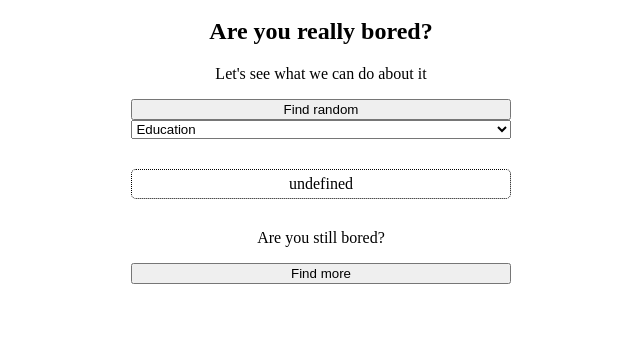
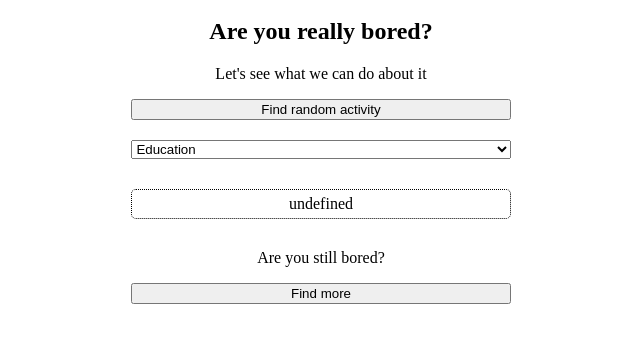
Before and after one commit to HannaSyn/Free_time_app, a website built with Parcel: page index.html in a window 1280 px wide. Shown: the part 70-412 px from the top of the page, without its empty margins (319-959 px from the left). Built offline with nearby package versions, Linux system fonts and the light colour scheme; no server answers.

Commit message:
add new functionality

```diff
--- a/index.js
+++ b/index.js
@@ -51,11 +51,11 @@ function App() {
     <h1>Hello my friend!</h1>
     <h2>Are you really bored?</h2>
     <p>Let's see what we can do about it</p>
-    <button onClick="window.dataStore.currentType = ''; window.getNewActivity()">Find random</button>
+    <button onClick="window.dataStore.currentType = ''; window.getNewActivity()">Find random activity</button>
     ${setType()}
     <p class="activity">${renderActivity()}</p>
     <p>Are you still bored?</p></p>
-    <button onClick="window.getNewActivity()">Find more</button>
+    <button onClick="window.getNewActivity()">Find more ${window.dataStore.currentType}</button>
   `;
 }
 
--- a/style.css
+++ b/style.css
@@ -15,6 +15,10 @@ button {
   width: 100%;
 }
 
+button {
+  margin: 0 0 20px;
+}
+
 @media (min-width: 1040px) {
   #app {
     width: 30%;
```
Also changed, not shown: 1 other file.
